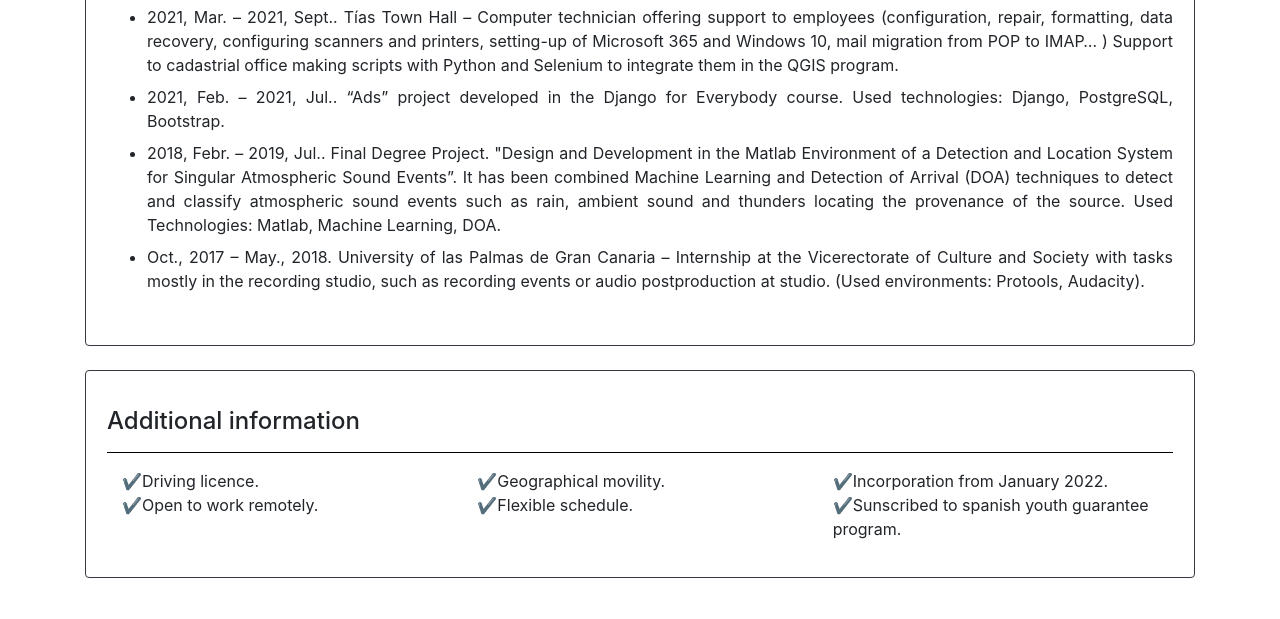
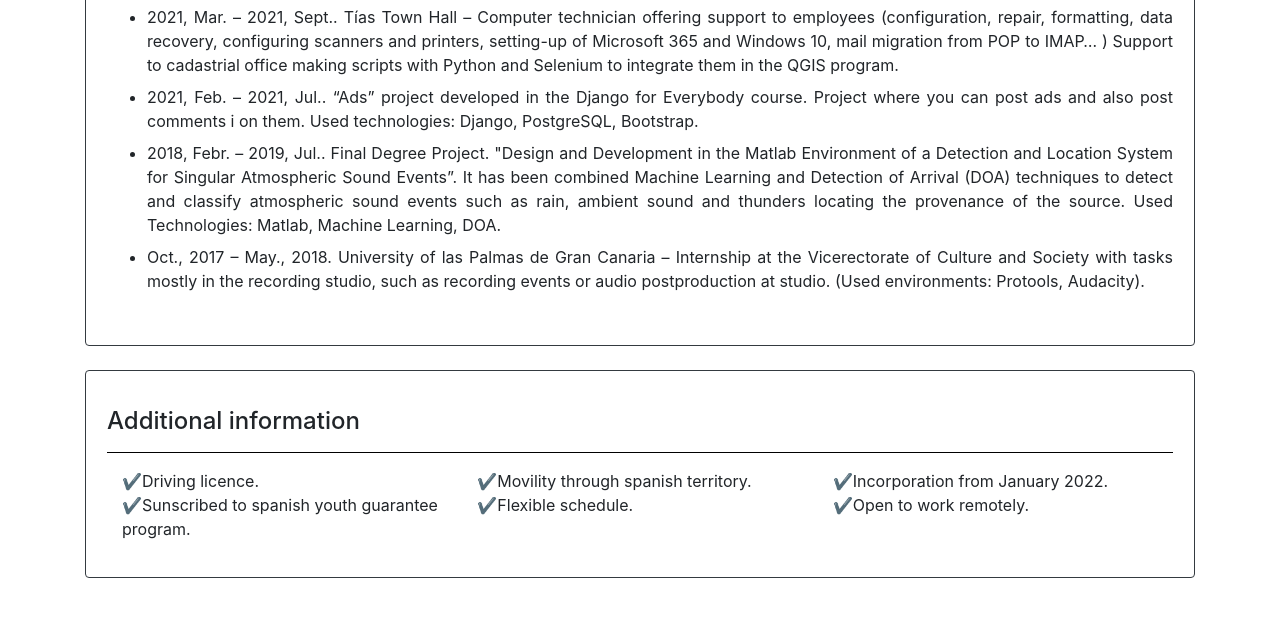
Before and after one commit to JuanFran928/english, a website built with Vite: page src/index.html in a window 1280 px wide. Shown: the part 1577-2196 px from the top of the page. Built offline with nearby package versions, Linux system fonts and the light colour scheme.

Commit message:
updated index.html

```diff
--- a/src/index.html
+++ b/src/index.html
@@ -200,7 +200,8 @@
                 Support to cadastrial office making scripts with Python and Selenium to integrate them in the QGIS program.</p>
             </li>
             <li>
-              <p class="card-text text-justify mb-2">2021, Feb. – 2021, Jul.. “Ads” project developed in the Django for Everybody course.
+              <p class="card-text text-justify mb-2">2021, Feb. – 2021, Jul.. “Ads” project developed in the Django for Everybody course. Project where you can post ads and also post comments i
+              on them.
                 Used technologies: Django, PostgreSQL, Bootstrap.</p>
             </li>
             <li>
@@ -228,7 +229,7 @@
                 ✔Driving licence.
               </div>
               <div class="col-sm-4">
-                ✔Geographical movility.
+                ✔Movility through spanish territory.
               </div>
               <div class="col-sm-4 ">
                 ✔Incorporation from January 2022.
@@ -236,13 +237,13 @@
             </div>
             <div class="row ">
               <div class="col-sm-4">
-                ✔Open to work remotely.
+                ✔Sunscribed to spanish youth guarantee program.
               </div>
               <div class="col-sm-4">
                 ✔Flexible schedule.
               </div>
               <div class="col-sm-4">
-                ✔Sunscribed to spanish youth guarantee program.
+                ✔Open to work remotely.
               </div>
             </div>
           </div>
```
